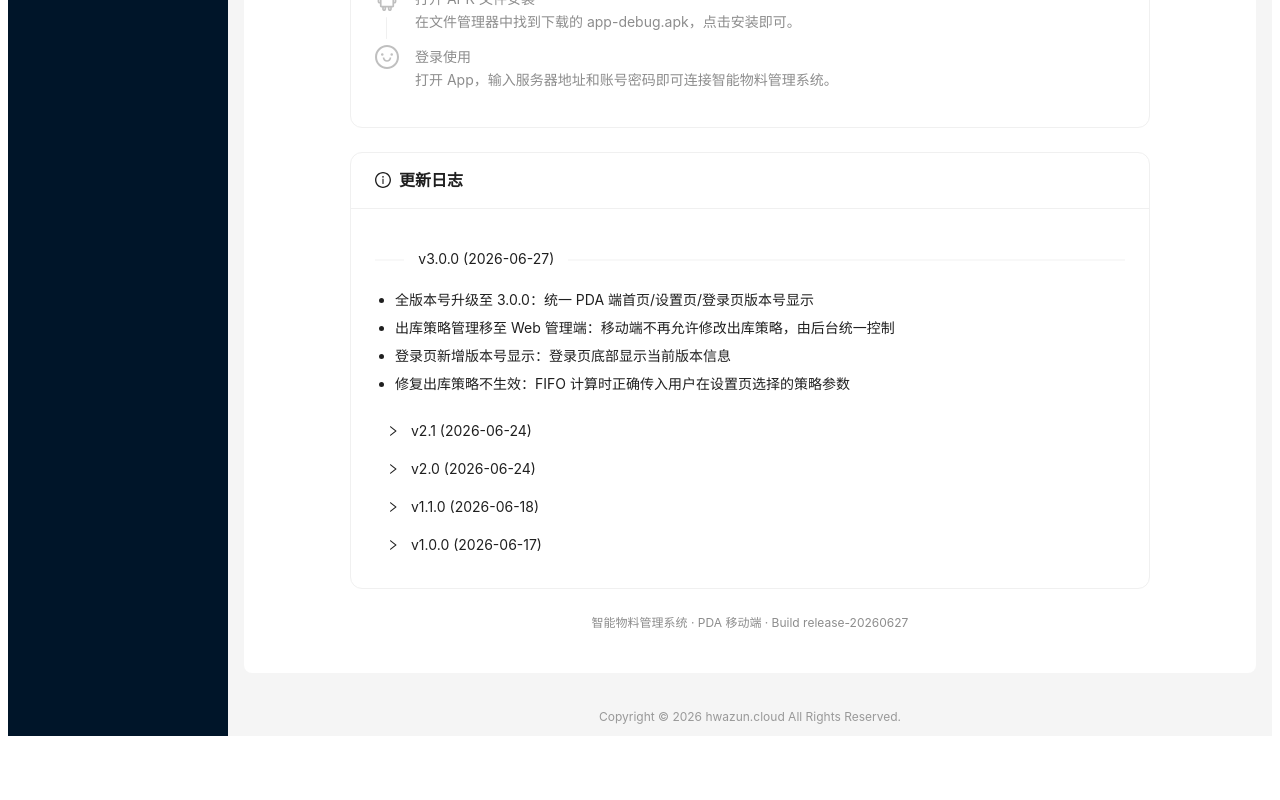
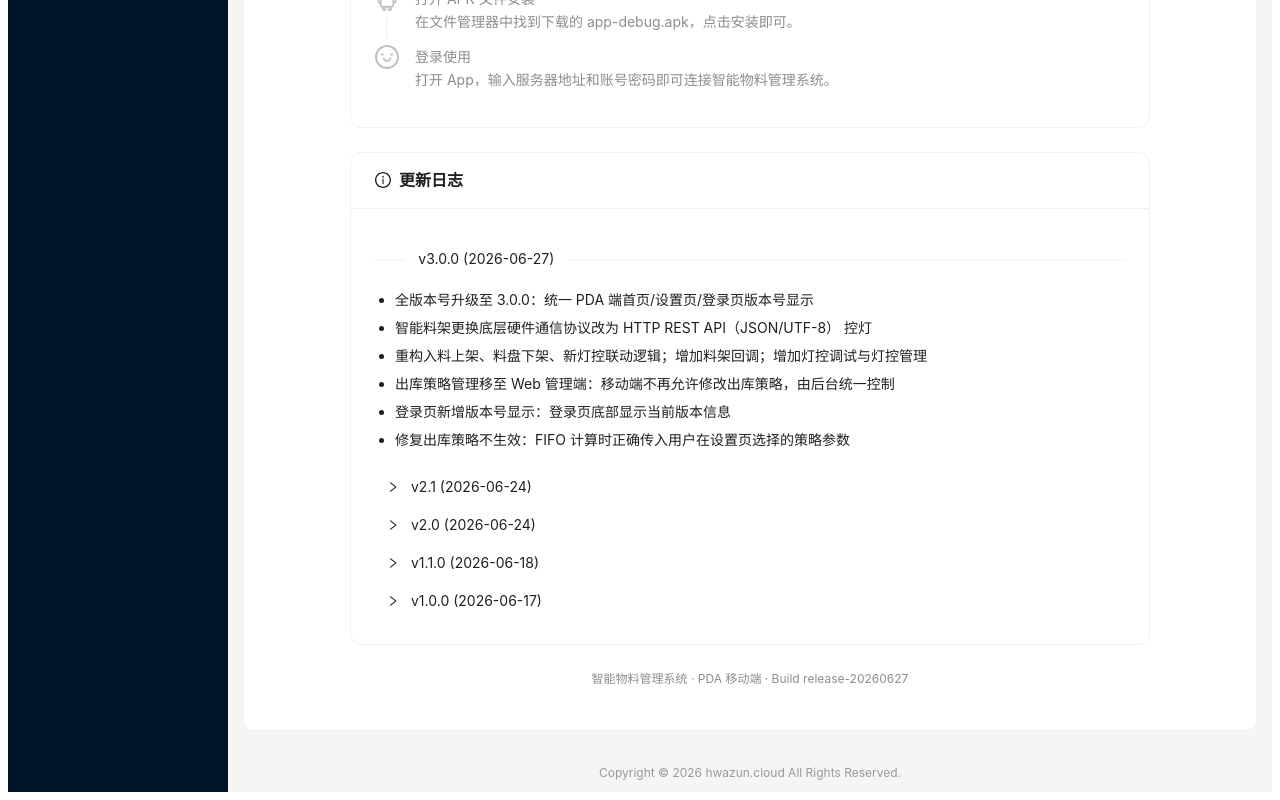
Before and after one commit to charrote/comsumable-shelf, a React (Vite) app in the folder web/: page /app-download in a window 1280 px wide. Shown: the part 883-1683 px from the top of the page. Before the commit the page ends 1627 px from the top, so only its background shows below. Built offline with nearby package versions, Linux system fonts and the light colour scheme; no server answers; sample sign-in values are in the browser's storage.

Commit message:
补充commit

```diff
--- a/web/src/pages/AppDownloadPage.tsx
+++ b/web/src/pages/AppDownloadPage.tsx
@@ -182,6 +182,8 @@ export function AppDownloadPage() {
         </Divider>
         <ul style={{ paddingLeft: 20, lineHeight: 2 }}>
           <li>全版本号升级至 3.0.0：统一 PDA 端首页/设置页/登录页版本号显示</li>
+          <li>智能料架更换底层硬件通信协议改为 HTTP REST API（JSON/UTF-8） 控灯</li>
+          <li>重构入料上架、料盘下架、新灯控联动逻辑；增加料架回调；增加灯控调试与灯控管理</li>
           <li>出库策略管理移至 Web 管理端：移动端不再允许修改出库策略，由后台统一控制</li>
           <li>登录页新增版本号显示：登录页底部显示当前版本信息</li>
           <li>修复出库策略不生效：FIFO 计算时正确传入用户在设置页选择的策略参数</li>
```
